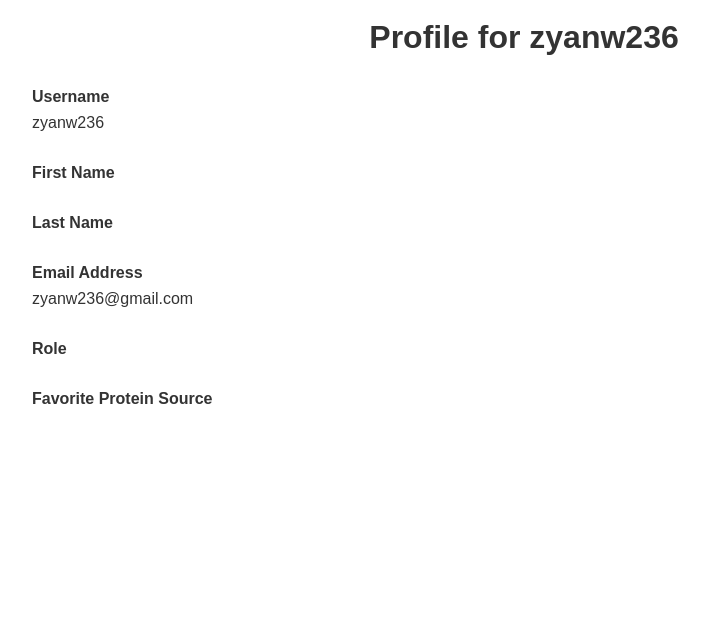
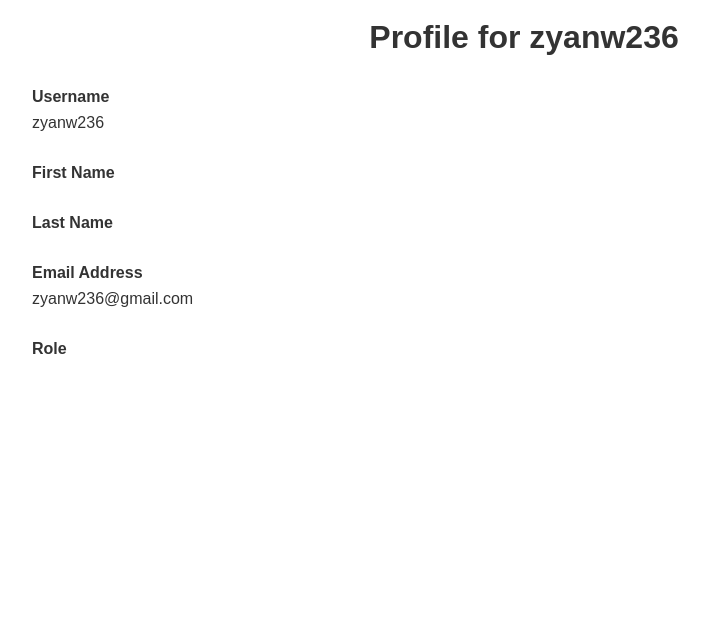
Before and after one commit to vli312/Redlow, a Django app: a page that uses templates/users/user/profile.html in a window 1280 px wide. Shown: the part 109-744 px from the top of the page, without its empty margins (116-825 px from the left). Run offline with Django 5.2, Linux system fonts and the light colour scheme; data comes from the database, SQL or seed files in the repository.

Commit message:
Edited profile.html

```diff
--- a/templates/users/user/profile.html
+++ b/templates/users/user/profile.html
@@ -14,8 +14,6 @@
         <dd class="item">{{ user.email }}</dd>
         <dt class="itemDes"><strong>Role</strong></dt>
         <dd class="item">{{ user.detail.role }}</dd>
-        <dt class="itemDes"><strong>Favorite Protein Source</strong></dt>
-        <dd class="item">{{ user.detail.favproteinsource }}</dd>
     </dl>
     {% if request.session.username == user.username or request.session.role == 'admin'%}
         <a href="{% url 'users:editprofile' user.username %}" class="editprofile">Edit</a>
```
